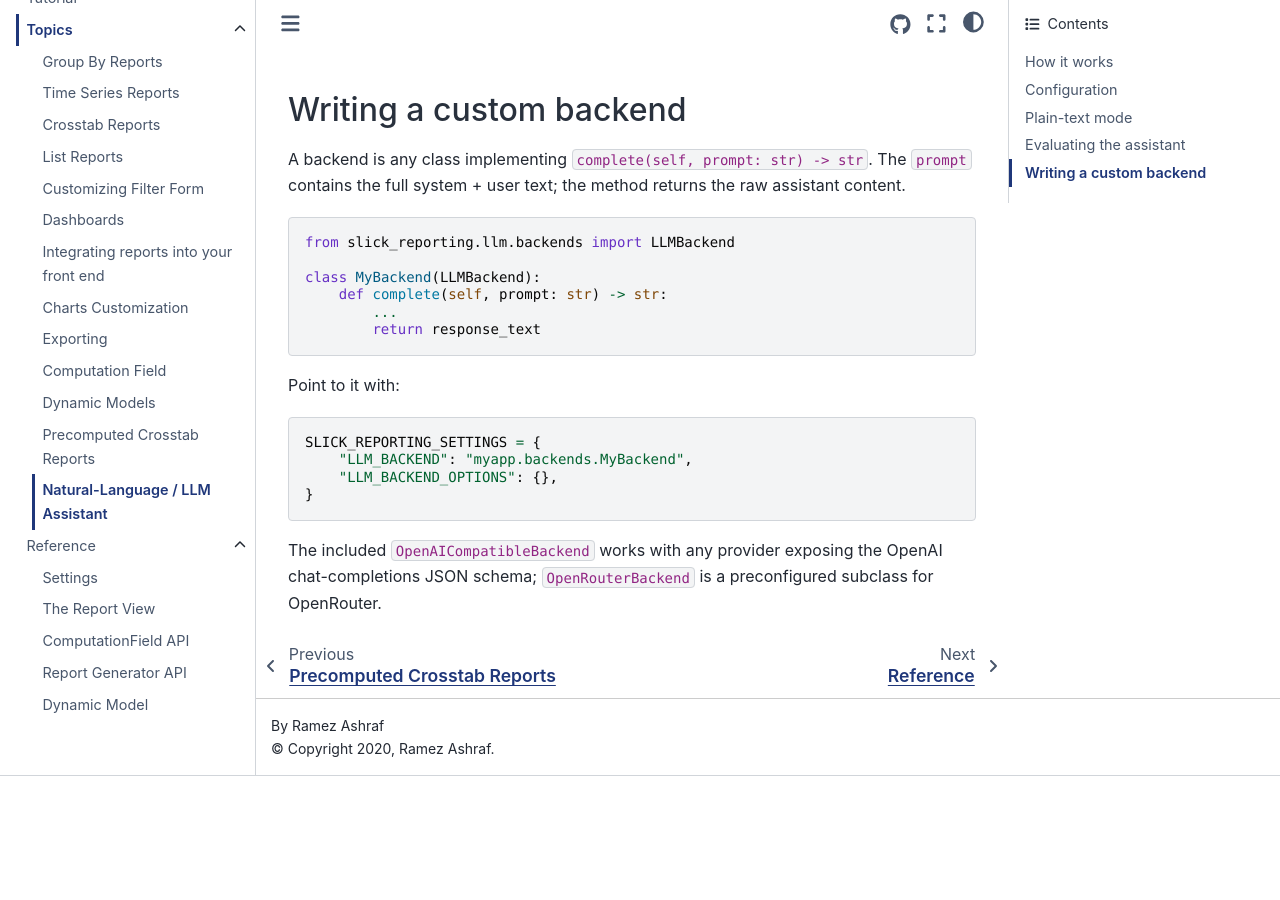
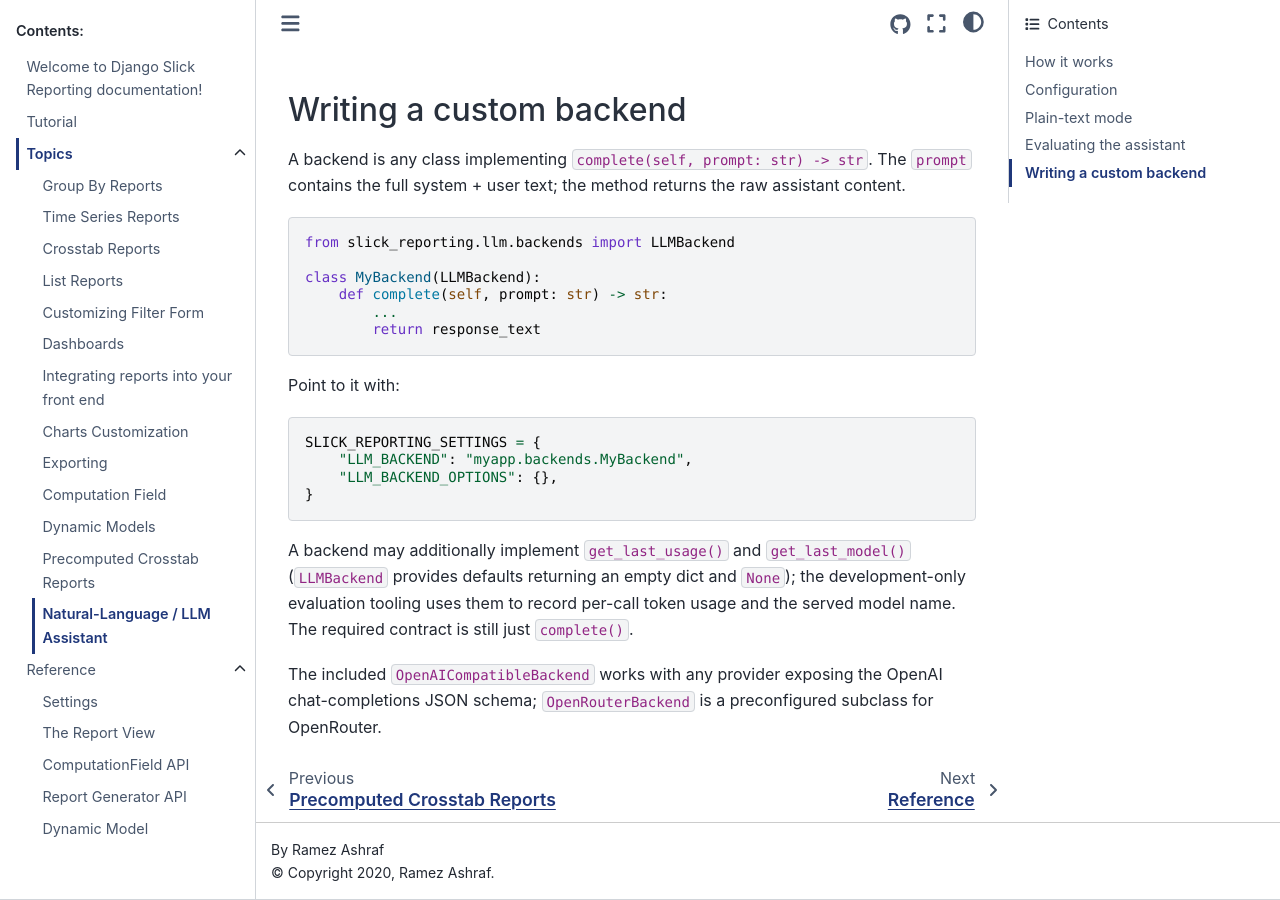
Before and after one commit to RamezIssac/django-slick-reporting, a Sphinx documentation site: the page built from docs/source/topics/llm_assistant.rst, in a window 1280 px wide and 900 px high, scrolled down 4215 px. Built offline with Sphinx 7.4.7 and the Sphinx Book theme 1.1.4, drawn with Linux system fonts in a browser that asks for light colours; before the commit the page ends 4991 px from its top, so only the background shows below that.

Commit message:
no-mistakes(document): Document backend hooks; add evaluation evidence recommendation

```diff
--- a/docs/source/topics/llm_assistant.rst
+++ b/docs/source/topics/llm_assistant.rst
@@ -231,6 +231,12 @@
         "LLM_BACKEND_OPTIONS": {},
     }
 
+A backend may additionally implement ``get_last_usage()`` and
+``get_last_model()`` (``LLMBackend`` provides defaults returning an empty
+dict and ``None``); the development-only evaluation tooling uses them to
+record per-call token usage and the served model name. The required contract
+is still just ``complete()``.
+
 The included ``OpenAICompatibleBackend`` works with any provider exposing the
 OpenAI chat-completions JSON schema; ``OpenRouterBackend`` is a preconfigured
 subclass for OpenRouter.
```
Also changed, not shown: eval_evidence/README.md (added).
